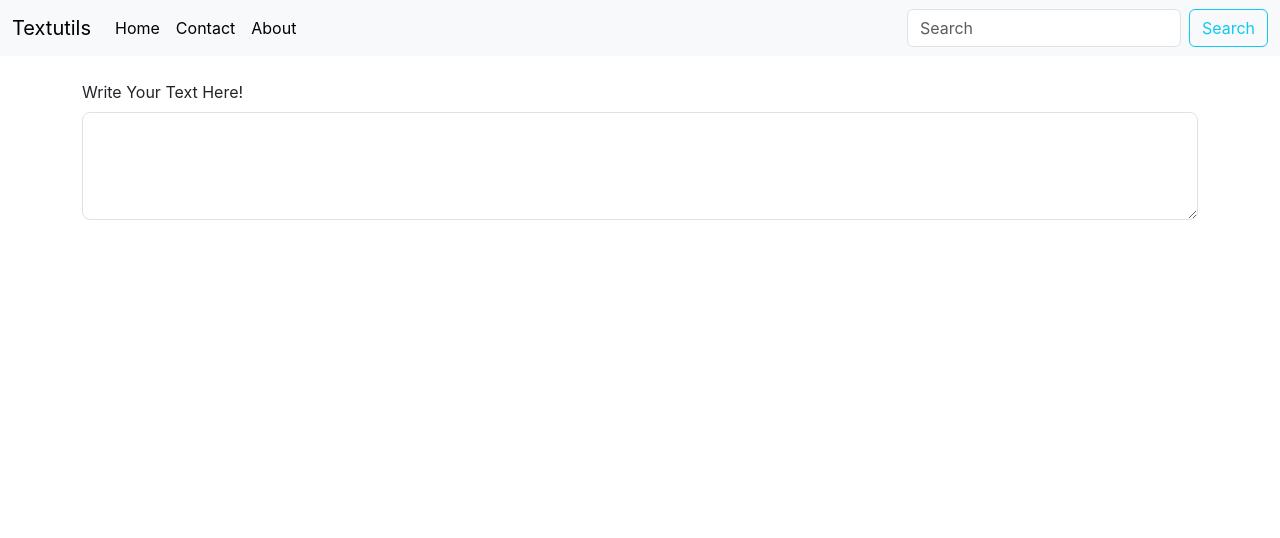
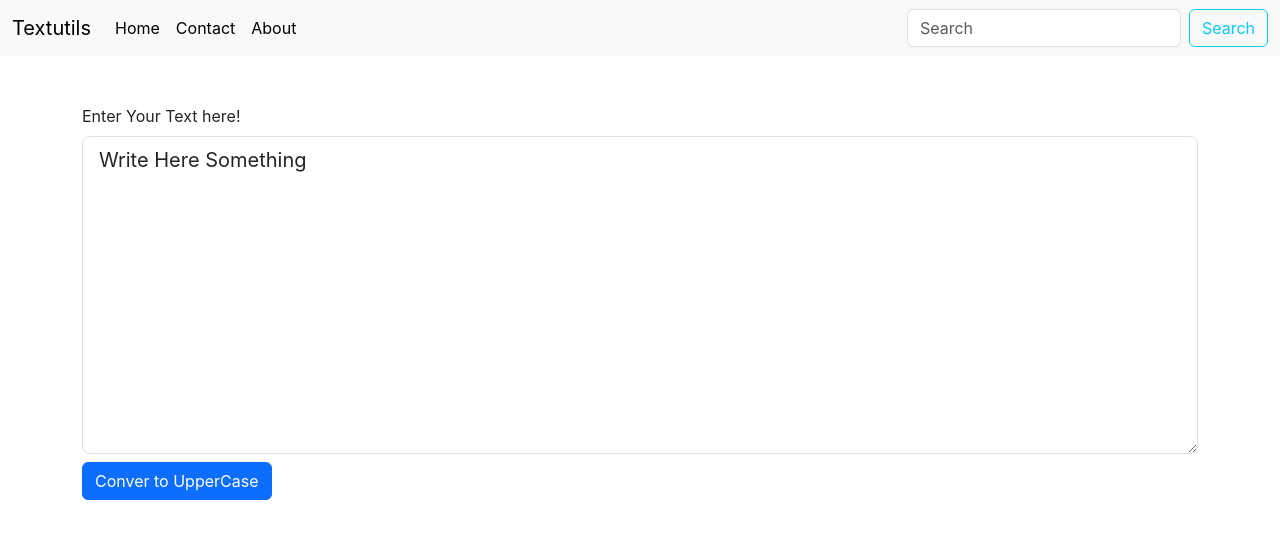
Before and after one commit to santr4/ReactJs-CodeWithHarry, a React (Create React App) app in the folder textutils/: page / in a window 1280 px wide. Shown: the top 538 px of the page. Built offline with nearby package versions, Linux system fonts and the light colour scheme.

Commit message:
[Feat] : button added to convert text -> uppercase + using react hooks and useState

```diff
--- a/textutils/src/App.css
+++ b/textutils/src/App.css
@@ -36,8 +36,3 @@
     transform: rotate(360deg);
   }
 }
-
-
-.blank{
-  color:red;
-}
--- a/textutils/src/App.js
+++ b/textutils/src/App.js
@@ -11,9 +11,8 @@
     <>
       <Navbar title="Textutils" contact="Contact" about="About" />
       {/* <Body bodyContent={arr} /> */}
-      <br />
-      <div className="container">
-        <TextForm />
+      <div className="container my-5">
+        <TextForm heading="Enter Your Text here!" />
       </div>
     </>
   );
--- a/textutils/src/components/TextForm.jsx
+++ b/textutils/src/components/TextForm.jsx
@@ -1,12 +1,25 @@
-import React from 'react';
+import React, {useState} from 'react';
 
-export default function TextForm(){
+
+function TextForm({heading}){
+
+    const handleUpClick = ()=> {
+        let newText = text.toUpperCase();
+        setText(newText);
+    }
+    const handleOnChange = (event)=> {
+        setText(event.target.value);
+    }
+    const [text,setText] = useState('Write Here Something');
     return(
         <div>
             <div className="mb-3">
-                <label for="myText" className="form-label">Write Your Text Here!</label>
-                <textarea className="form-control form-control-lg" id="myText" rows="3"></textarea>
+                <label forName="myText" className="form-label">{heading}</label>
+                <textarea className="form-control form-control-lg" value={text} onChange={handleOnChange} id="myText" rows="10"></textarea>
+                <button className="btn btn-primary my-2" onClick={handleUpClick}>Conver to UpperCase</button>
             </div>
         </div>
     )
 }
+
+export default TextForm;
```
